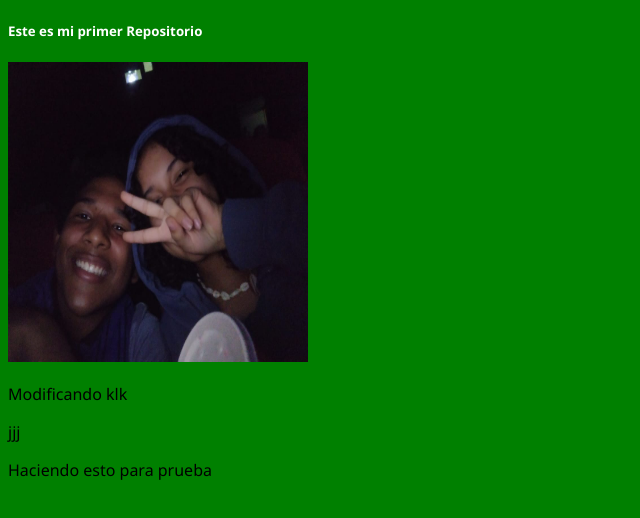
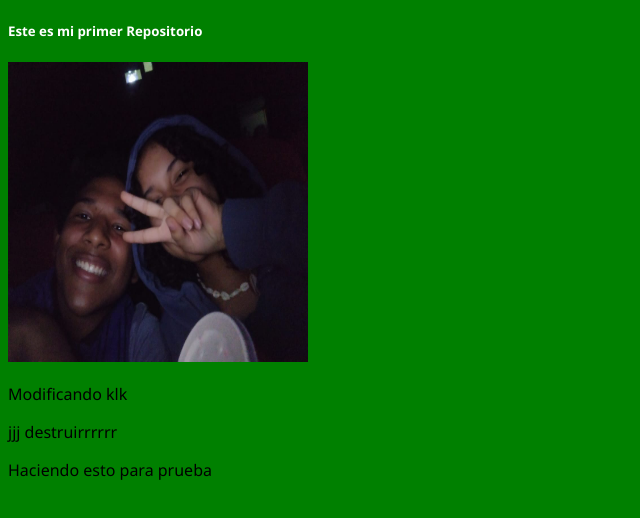
Before and after one commit to DJuanCM/Again, a plain HTML site: page index.html in a window 1280 px wide. Shown: the full height of the page, 0-640 px from the left. Drawn offline with Linux system fonts and the light colour scheme.

Commit message:
Update index.html

```diff
--- a/index.html
+++ b/index.html
@@ -11,6 +11,7 @@
     <img src="img.jpeg" alt="" width="300px" height="300px">
     <p>Modificando klk</p>
     jjj
+    destruirrrrrr
     <p>Haciendo esto para prueba</p>
 </body>
 </html>
```
